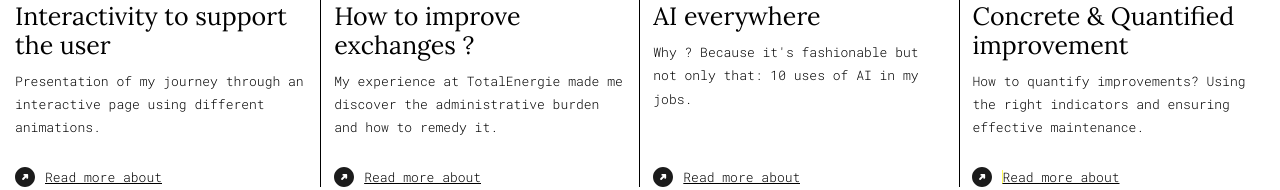
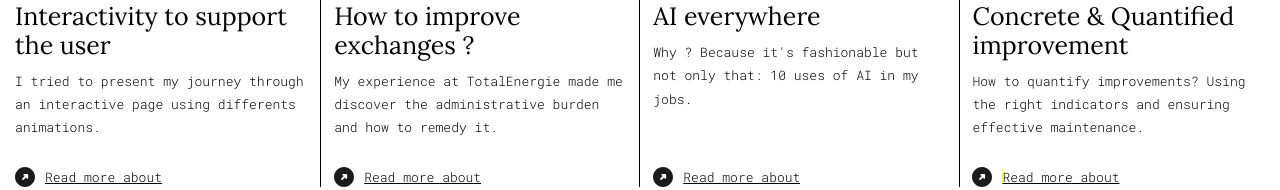
Before and after one commit to HaDock404/app-web-me, a React (Create React App) app: page /#/ in a window 1280 px wide. Shown: the part 740-930 px from the top of the page. Built offline with nearby package versions, Linux system fonts and the light colour scheme.

Commit message:
article correction

```diff
--- a/src/components/Articles.jsx
+++ b/src/components/Articles.jsx
@@ -10,7 +10,7 @@ const title2 = "How to improve exchanges ?"
 const title3 = "AI everywhere"
 const title4 = "Concrete & Quantified improvement"
 
-const text1 = "Presentation of my journey through an interactive page using different animations."
+const text1 = "I tried to present my journey through an interactive page using differents animations."
 const text2 = "My experience at TotalEnergie made me discover the administrative burden and how to remedy it."
 const text3 = "Why ? Because it's fashionable but not only that: 10 uses of AI in my jobs."
 const text4 = "How to quantify improvements? Using the right indicators and ensuring effective maintenance."
```
